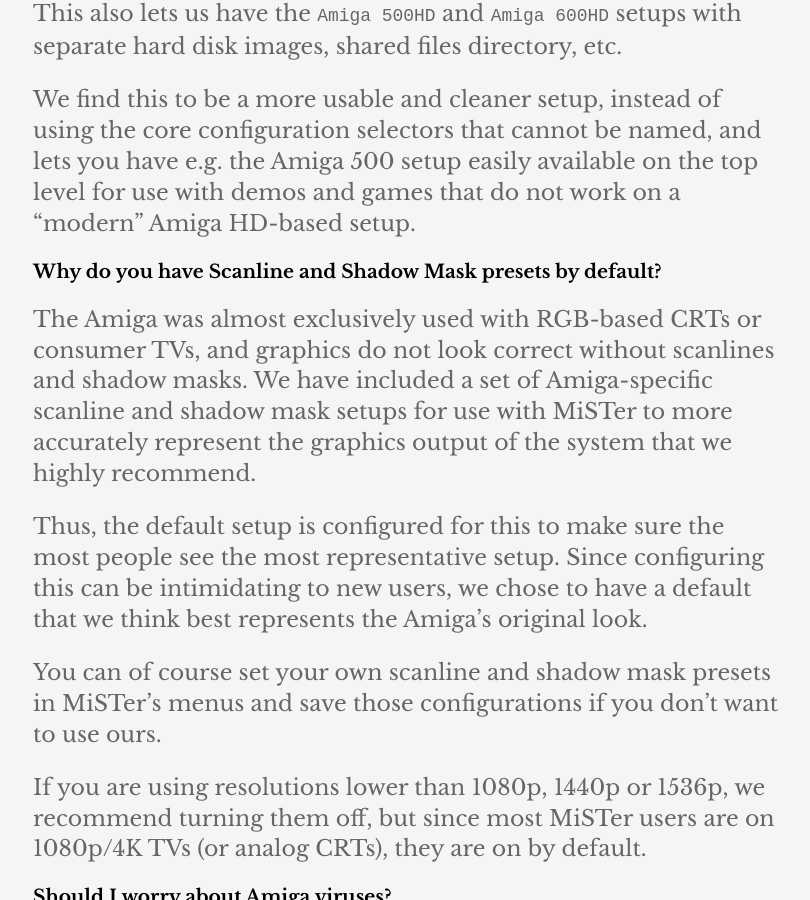
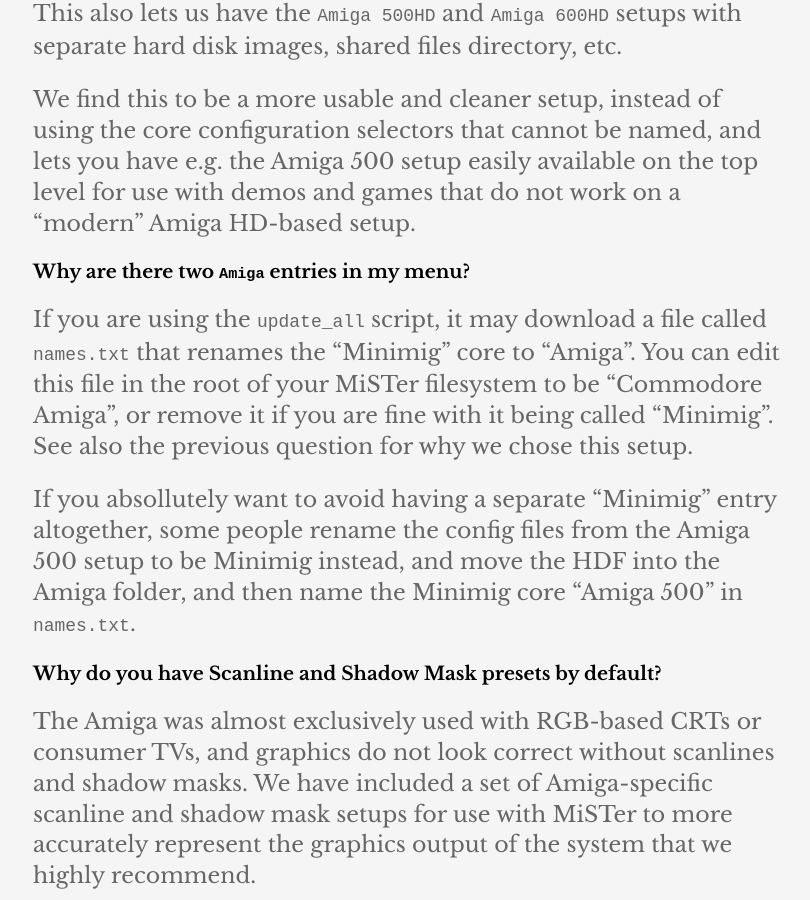
Before and after one commit to amigavision/amigavision.github.io, a Jekyll site: the page built from docs.md, in a window 1280 px wide and 900 px high, scrolled down 11896 px. Shown: the whole window, without its empty margins (232-1042 px from the left). Built offline with Jekyll 4.4.1, drawn with Linux system fonts in a browser that asks for light colours.

Commit message:
What to do if you see two Amiga entries

```diff
--- a/docs.md
+++ b/docs.md
@@ -244,6 +244,12 @@
 
 We find this to be a more usable and cleaner setup, instead of using the core configuration selectors that cannot be named, and lets you have e.g. the Amiga 500 setup easily available on the top level for use with demos and games that do not work on a "modern" Amiga HD-based setup.
 
+### Why are there two `Amiga` entries in my menu?
+
+If you are using the `update_all` script, it may download a file called `names.txt` that renames the "Minimig" core to "Amiga". You can edit this file in the root of your MiSTer filesystem to be "Commodore Amiga", or remove it if you are fine with it being called "Minimig". See also the previous question for why we chose this setup.
+
+If you absollutely want to avoid having a separate "Minimig" entry altogether, some people rename the config files from the Amiga 500 setup to be Minimig instead, and move the HDF into the Amiga folder, and then name the Minimig core "Amiga 500" in `names.txt`.
+
 ### Why do you have Scanline and Shadow Mask presets by default?
 
 The Amiga was almost exclusively used with RGB-based CRTs or consumer TVs, and graphics do not look correct without scanlines and shadow masks. We have included a set of Amiga-specific scanline and shadow mask setups for use with MiSTer to more accurately represent the graphics output of the system that we highly recommend.
```
